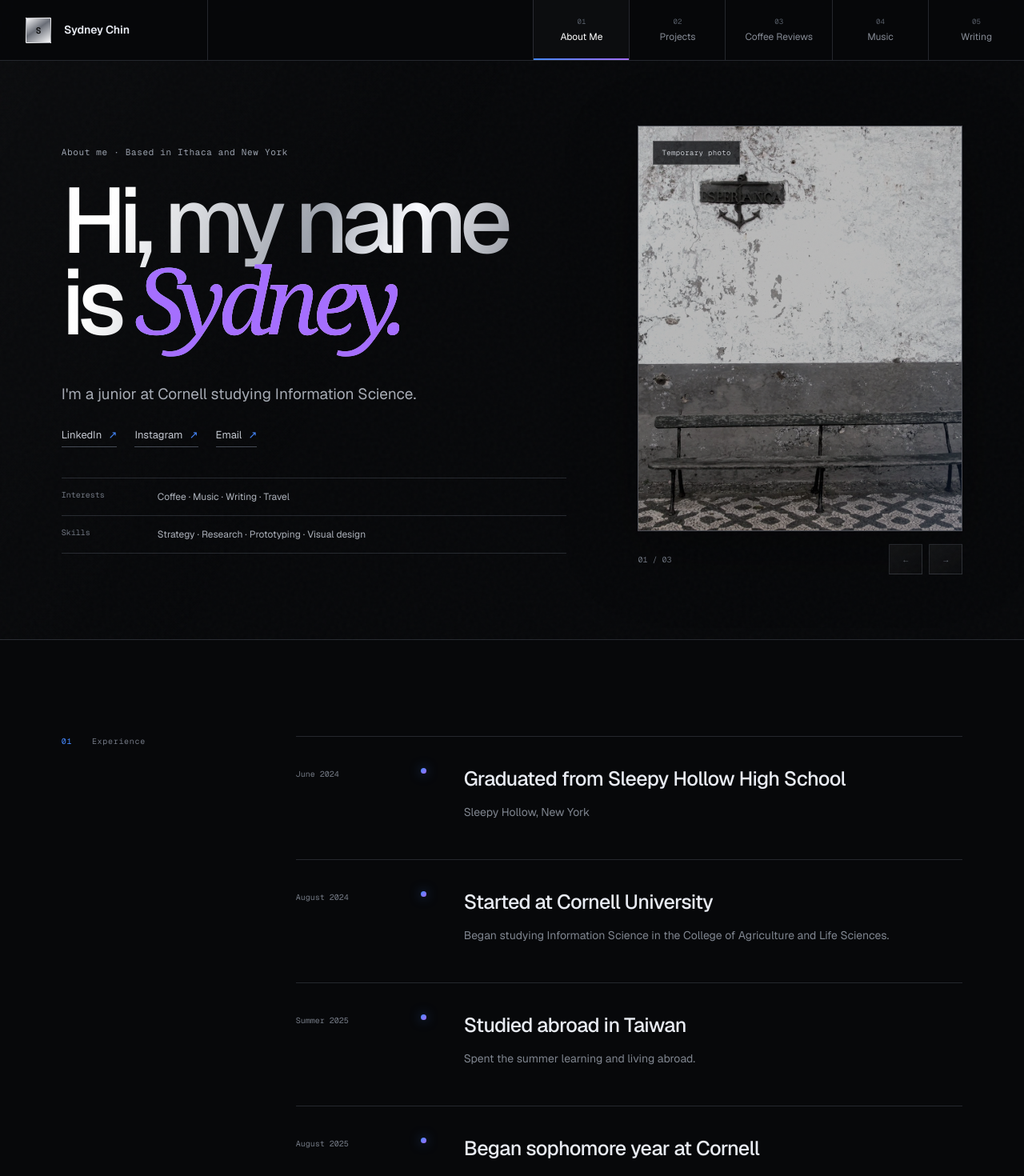
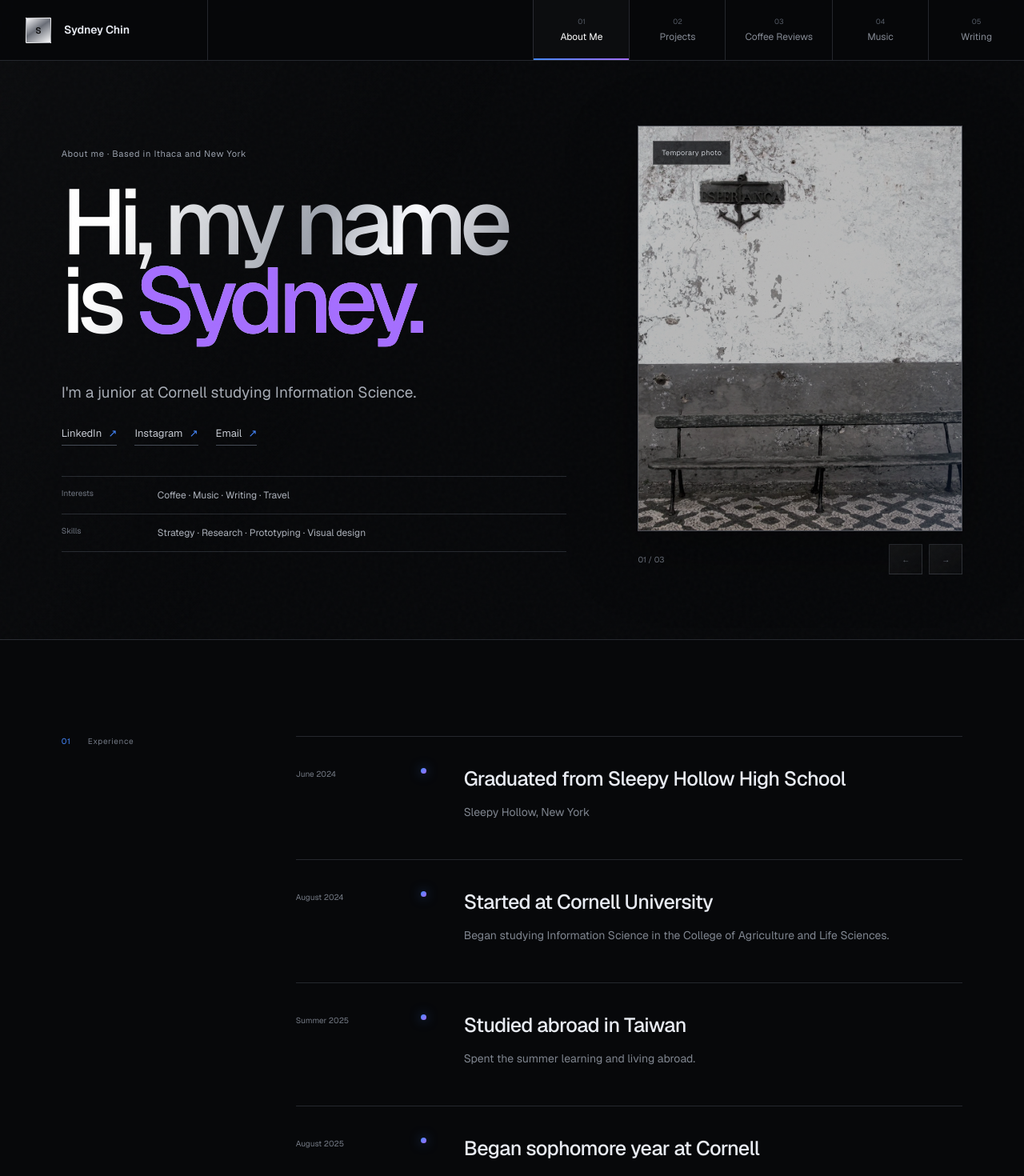
Before and after one commit to nysdey/personal-website, a Next.js app: page / in a window 1280 px wide. Shown: the top 1470 px of the page at 80% size. Built offline with nearby package versions, Linux system fonts and the light colour scheme.

Commit message:
Use one sans serif typeface throughout

```diff
--- a/app/globals.css
+++ b/app/globals.css
@@ -25,11 +25,11 @@ body::before {
 main { min-height: 100vh; overflow: hidden; }
 .site-header { height: 76px; border-bottom: 1px solid var(--line); display: flex; align-items: stretch; position: relative; z-index: 30; background: rgba(7,8,10,.83); backdrop-filter: blur(20px); }
 .wordmark { width: 260px; display: flex; align-items: center; gap: 16px; background: none; border: 0; border-right: 1px solid var(--line); padding: 0 32px; cursor: pointer; }
-.mark { width: 32px; height: 32px; border: 1px solid rgba(255,255,255,.25); display: grid; place-items: center; font: 600 11px var(--font-geist-mono); background: linear-gradient(145deg,#f8f8fa,#696d76 45%,#fbfbfc); color: #111; }
+.mark { width: 32px; height: 32px; border: 1px solid rgba(255,255,255,.25); display: grid; place-items: center; font: 600 11px var(--font-geist-sans); background: linear-gradient(145deg,#f8f8fa,#696d76 45%,#fbfbfc); color: #111; }
 .name { font-size: 14px; font-weight: 580; letter-spacing: -.01em; }
 .nav { display: flex; margin-left: auto; }
 .nav-item { position: relative; padding: 0 24px; min-width: 120px; border: 0; border-left: 1px solid var(--line); background: transparent; color: #858a94; cursor: pointer; font-size: 12px; transition: color .25s, background .25s; }
-.nav-item span { display: block; font: 9px var(--font-geist-mono); color: #555b65; margin-bottom: 4px; }
+.nav-item span { display: block; font: 9px var(--font-geist-sans); color: #555b65; margin-bottom: 4px; }
 .nav-item::after { content: ""; position: absolute; left: 0; right: 100%; bottom: 0; height: 2px; background: linear-gradient(90deg,var(--blue),var(--violet)); transition: right .3s; }
 .nav-item:hover, .nav-item.active { color: #fff; background: rgba(255,255,255,.025); }
 .nav-item.active::after { right: 0; }
@@ -40,9 +40,9 @@ main { min-height: 100vh; overflow: hidden; }
 .hero { min-height: calc(100vh - 76px); position: relative; padding: 5vw 6vw; display: grid; grid-template-columns: minmax(0, 1.12fr) minmax(340px, .72fr); gap: 7vw; align-items: center; border-bottom: 1px solid var(--line); background: linear-gradient(120deg,rgba(255,255,255,.02),transparent 42%); }
 .collection-hero::before { content: ""; position: absolute; inset: 0; pointer-events: none; background-image: linear-gradient(var(--line) 1px,transparent 1px),linear-gradient(90deg,var(--line) 1px,transparent 1px); background-size: 25% 100%,100% 100%; opacity: .2; mask-image: linear-gradient(to bottom,transparent,#000 35%,transparent); }
 .hero-intro { position: relative; z-index: 2; }
-.hero-kicker { font: 11px var(--font-geist-mono); letter-spacing: .06em; color: #9aa1ad; margin-bottom: 30px; }
+.hero-kicker { font: 11px var(--font-geist-sans); letter-spacing: .06em; color: #9aa1ad; margin-bottom: 30px; }
 h1 { margin: 0; position: relative; z-index: 2; font-size: clamp(60px,9vw,148px); line-height: .85; letter-spacing: -.075em; font-weight: 500; background: linear-gradient(110deg,#fff 12%,#9da2ac 48%,#fafbff 65%,#757a84 92%); -webkit-background-clip: text; color: transparent; }
-h1 em { font-family: Georgia, serif; font-weight: 400; color: var(--violet); background: linear-gradient(110deg,var(--blue),#d0b9ff 55%,var(--violet)); -webkit-background-clip: text; font-style: italic; }
+h1 > span { font-family: inherit; font-weight: inherit; color: var(--violet); background: linear-gradient(110deg,var(--blue),#d0b9ff 55%,var(--violet)); -webkit-background-clip: text; }
 .hero-intro > p { color: #a7acb5; font-size: 19px; line-height: 1.55; margin: 52px 0 0; max-width: 520px; }
 .social-links { display: flex; flex-wrap: wrap; gap: 22px; margin-top: 26px; }
 .social-links a { color: #c7cbd3; text-decoration: none; font-size: 13px; padding-bottom: 5px; border-bottom: 1px solid #454b56; transition: color .2s, border-color .2s; }
@@ -50,21 +50,21 @@ h1 em { font-family: Georgia, serif; font-weight: 400; color: var(--violet); bac
 .social-links a span { color: var(--blue); margin-left: 5px; }
 .quick-facts { margin: 38px 0 0; max-width: 640px; border-top: 1px solid var(--line); }
 .quick-facts div { display: grid; grid-template-columns: 105px 1fr; gap: 15px; padding: 14px 0; border-bottom: 1px solid var(--line); }
-.quick-facts dt { color: #6f7580; font: 10px var(--font-geist-mono); }
+.quick-facts dt { color: #6f7580; font: 10px var(--font-geist-sans); }
 .quick-facts dd { margin: 0; color: #acb1ba; font-size: 12px; line-height: 1.5; }
 .photo-carousel { position: relative; z-index: 2; width: 100%; max-width: 520px; justify-self: end; }
 .photo-frame { position: relative; aspect-ratio: 4 / 5; overflow: hidden; border: 1px solid rgba(235,240,255,.26); background: #15171c; box-shadow: 0 24px 80px rgba(0,0,0,.38); }
 .photo-frame::after { content: ""; position: absolute; inset: 0; background: linear-gradient(125deg,rgba(255,255,255,.16),transparent 25%,transparent 70%,rgba(69,137,255,.12)); pointer-events: none; mix-blend-mode: screen; }
 .carousel-photo { position: absolute; inset: 0; width: 100%; height: 100%; object-fit: cover; filter: saturate(.55) contrast(1.08) brightness(.72); opacity: 0; transform: scale(1.025); transition: opacity .55s ease, transform .8s ease; }
 .carousel-photo.active { opacity: 1; transform: scale(1); }
-.photo-placeholder-note { position: absolute; z-index: 2; top: 18px; left: 18px; padding: 8px 10px; background: rgba(8,9,12,.74); border: 1px solid rgba(255,255,255,.18); color: #c7cad0; font: 9px var(--font-geist-mono); letter-spacing: .04em; }
-.carousel-controls { display: flex; align-items: center; justify-content: space-between; padding-top: 16px; color: #737985; font: 10px var(--font-geist-mono); }
+.photo-placeholder-note { position: absolute; z-index: 2; top: 18px; left: 18px; padding: 8px 10px; background: rgba(8,9,12,.74); border: 1px solid rgba(255,255,255,.18); color: #c7cad0; font: 9px var(--font-geist-sans); letter-spacing: .04em; }
+.carousel-controls { display: flex; align-items: center; justify-content: space-between; padding-top: 16px; color: #737985; font: 10px var(--font-geist-sans); }
 .carousel-controls div { display: flex; gap: 8px; }
 .carousel-controls button { width: 42px; height: 38px; border: 1px solid var(--line); background: linear-gradient(145deg,rgba(255,255,255,.07),rgba(255,255,255,.015)); cursor: pointer; transition: border-color .2s, color .2s; }
 .carousel-controls button:hover { border-color: #727986; color: #fff; }
 
 .profile-section, .dispatches, .experience-section { display: grid; grid-template-columns: 26% 1fr; padding: 120px 6vw; border-bottom: 1px solid var(--line); }
-.section-label { font: 10px var(--font-geist-mono); letter-spacing: .07em; color: #737985; }
+.section-label { font: 10px var(--font-geist-sans); letter-spacing: .07em; color: #737985; }
 .section-label span { color: var(--blue); margin-right: 18px; }
 .profile-copy { max-width: 960px; }
 .lead { font-size: clamp(34px,5vw,72px); line-height: 1.08; letter-spacing: -.045em; margin: 0 0 70px; color: #b9bdc5; }
@@ -74,7 +74,7 @@ h1 em { font-family: Georgia, serif; font-weight: 400; color: var(--violet); bac
 .timeline-item { display: grid; grid-template-columns: 170px 1fr; gap: 40px; min-height: 154px; padding: 34px 0; border-bottom: 1px solid var(--line); position: relative; transition: padding-left .25s, background .25s; }
 .timeline-item::before { content: ""; position: absolute; left: 156px; top: 39px; width: 7px; height: 7px; border-radius: 50%; background: linear-gradient(135deg,var(--blue),var(--violet)); box-shadow: 0 0 14px rgba(69,137,255,.5); }
 .timeline-item:hover { padding-left: 12px; background: linear-gradient(90deg,rgba(69,137,255,.055),transparent 65%); }
-.timeline-item time { color: #747a85; font: 10px var(--font-geist-mono); padding-top: 6px; }
+.timeline-item time { color: #747a85; font: 10px var(--font-geist-sans); padding-top: 6px; }
 .timeline-item h2 { margin: 0 0 12px; font-size: 25px; font-weight: 500; letter-spacing: -.025em; }
 .timeline-item p { color: #7f858f; line-height: 1.55; margin: 0; max-width: 620px; font-size: 14px; }
 .text-link { border: 0; border-bottom: 1px solid #696f7a; background: transparent; margin-top: 40px; padding: 0 0 9px; cursor: pointer; }
@@ -83,35 +83,35 @@ h1 em { font-family: Georgia, serif; font-weight: 400; color: var(--violet); bac
 .signal-card { min-height: 240px; border-right: 1px solid var(--line); padding: 24px; background: linear-gradient(150deg,rgba(255,255,255,.04),transparent 60%); transition: background .3s; }
 .signal-card:last-child { border-right: 0; }
 .signal-card:hover { background: linear-gradient(145deg,rgba(69,137,255,.12),rgba(165,110,255,.04)); }
-.signal-card > span { font: 10px var(--font-geist-mono); color: #515761; }
-.signal-card small { display: block; margin-top: 75px; color: #6f7580; letter-spacing: .06em; font: 9px var(--font-geist-mono); }
+.signal-card > span { font: 10px var(--font-geist-sans); color: #515761; }
+.signal-card small { display: block; margin-top: 75px; color: #6f7580; letter-spacing: .06em; font: 9px var(--font-geist-sans); }
 .signal-card p { font-size: 20px; letter-spacing: -.025em; max-width: 240px; }
 
 .collection-hero { min-height: 580px; padding: 100px 6vw 70px; position: relative; display: grid; grid-template-columns: 16% 1fr 30%; align-items: end; border-bottom: 1px solid var(--line); overflow: hidden; }
 .collection-hero h1 { font-size: clamp(58px,8vw,122px); line-height: .9; }
 .collection-hero > p { color: #999faa; line-height: 1.6; max-width: 390px; align-self: end; margin: 0 0 6px; }
-.collection-index { align-self: start; font: 12px var(--font-geist-mono); color: var(--blue); }
+.collection-index { align-self: start; font: 12px var(--font-geist-sans); color: var(--blue); }
 
 .project-list { padding: 0 6vw 100px; }
 .project-card { display: grid; grid-template-columns: 52% 1fr; min-height: 500px; border-bottom: 1px solid var(--line); }
 .project-visual { position: relative; display: grid; place-items: center; overflow: hidden; background: radial-gradient(circle at 60% 50%,rgba(98,109,141,.22),transparent 44%); border-right: 1px solid var(--line); }
-.project-visual > span { position: absolute; left: 0; top: 28px; font: 10px var(--font-geist-mono); color: #656b76; }
+.project-visual > span { position: absolute; left: 0; top: 28px; font: 10px var(--font-geist-sans); color: #656b76; }
 .project-sphere { width: 280px; height: 210px; border-radius: 2px; background: linear-gradient(145deg,#e6e7eb,#474d59 35%,#0a0b0e 60%,#a56eff); box-shadow: -25px -10px 70px rgba(69,137,255,.15); transition: transform .5s; transform: skewY(-5deg); }
 .project-card:nth-child(2) .project-sphere { transform: rotate(-7deg); background: linear-gradient(135deg,var(--blue),#111 48%,var(--violet)); }
 .project-card:nth-child(3) .project-sphere { transform: skewX(8deg); background: linear-gradient(110deg,#eee,#333,var(--violet),var(--blue),#eee); }
 .project-card:hover .project-sphere { transform: translateY(-8px); }
 .project-info { padding: 70px 8%; position: relative; align-self: center; }
-.project-info small { font: 9px var(--font-geist-mono); color: var(--blue); letter-spacing: .07em; }
+.project-info small { font: 9px var(--font-geist-sans); color: var(--blue); letter-spacing: .07em; }
 .project-info h2 { font-size: 42px; letter-spacing: -.045em; margin: 22px 0; }
 .project-info p { color: #8f959f; line-height: 1.65; max-width: 420px; }
 .project-info button, .writing-list article button { width: 48px; height: 48px; border: 1px solid var(--line); background: none; position: absolute; right: 0; bottom: 70px; font-size: 20px; }
 
 .coffee-list { padding: 70px 6vw 130px; }
 .list-head, .coffee-list article { display: grid; grid-template-columns: 12% 24% 30% 1fr; align-items: center; }
-.list-head { padding: 0 0 18px; border-bottom: 1px solid var(--line); color: #5f6570; letter-spacing: .06em; font: 9px var(--font-geist-mono); }
+.list-head { padding: 0 0 18px; border-bottom: 1px solid var(--line); color: #5f6570; letter-spacing: .06em; font: 9px var(--font-geist-sans); }
 .coffee-list article { min-height: 150px; border-bottom: 1px solid var(--line); transition: background .25s, padding .25s; }
 .coffee-list article:hover { background: linear-gradient(90deg,rgba(69,137,255,.08),transparent); padding-left: 15px; }
-.coffee-list strong { font: 400 34px var(--font-geist-mono); background: linear-gradient(var(--blue),var(--violet)); -webkit-background-clip: text; color: transparent; }
+.coffee-list strong { font: 400 34px var(--font-geist-sans); background: linear-gradient(var(--blue),var(--violet)); -webkit-background-clip: text; color: transparent; }
 .coffee-list h2 { font-size: 28px; margin: 0; }
 .coffee-list article div { display: flex; flex-direction: column; gap: 8px; color: #b6bac1; }
 .coffee-list small, .coffee-list p { color: #727883; }
@@ -120,30 +120,30 @@ h1 em { font-family: Georgia, serif; font-weight: 400; color: var(--violet); bac
 .album-art { aspect-ratio: 1; max-width: 570px; padding: 36px; position: relative; overflow: hidden; border: 1px solid #464b55; background: linear-gradient(135deg,#10131a,#242936 48%,#0a0b0e); }
 .disc { position: absolute; width: 78%; aspect-ratio: 1; border-radius: 50%; right: -20%; top: -13%; background: repeating-radial-gradient(circle,#101115 0 4px,#282c36 5px 6px); box-shadow: -30px 30px 100px rgba(69,137,255,.15); }
 .disc::after { content: ""; position: absolute; inset: 39%; border-radius: 50%; background: radial-gradient(circle,#050609 20%,var(--violet) 22%,var(--blue)); }
-.album-art > span { font: 9px var(--font-geist-mono); letter-spacing: .14em; color: var(--blue); }
+.album-art > span { font: 9px var(--font-geist-sans); letter-spacing: .14em; color: var(--blue); }
 .album-art h2 { position: absolute; bottom: 65px; margin: 0; font-size: clamp(45px,5vw,76px); line-height: .9; letter-spacing: -.06em; }
-.album-art small { position: absolute; bottom: 35px; font: 9px var(--font-geist-mono); color: #777d87; }
+.album-art small { position: absolute; bottom: 35px; font: 9px var(--font-geist-sans); color: #777d87; }
 .track-list article { min-height: 90px; border-bottom: 1px solid var(--line); display: grid; grid-template-columns: 50px 1fr 50px 40px; align-items: center; }
-.track-list > article > span, .track-list time { font: 10px var(--font-geist-mono); color: #676d77; }
+.track-list > article > span, .track-list time { font: 10px var(--font-geist-sans); color: #676d77; }
 .track-list h3 { font-size: 17px; margin: 0 0 5px; font-weight: 500; }
 .track-list small { color: #727883; }
 .track-list button { width: 36px; height: 36px; border: 1px solid var(--line); border-radius: 50%; background: none; font-size: 8px; }
 
 .writing-list { padding: 40px 6vw 130px; }
 .writing-list > article { display: grid; grid-template-columns: 12% 30% 1fr 8% 50px; gap: 3%; align-items: center; min-height: 170px; border-bottom: 1px solid var(--line); position: relative; }
-.writing-list time, .writing-list > article > span { font: 9px var(--font-geist-mono); color: #686e78; }
+.writing-list time, .writing-list > article > span { font: 9px var(--font-geist-sans); color: #686e78; }
 .writing-list h2 { font-size: 27px; margin: 0; letter-spacing: -.035em; }
 .writing-list p { color: #858b95; line-height: 1.5; }
 .writing-list article button { position: static; }
 .newsletter { margin-top: 100px; padding: 70px; border: 1px solid var(--line); background: radial-gradient(circle at 80%,rgba(100,87,154,.22),transparent 30%),linear-gradient(120deg,#14171d,#090a0c); }
-.newsletter > span { font: 9px var(--font-geist-mono); letter-spacing: .08em; color: var(--blue); }
+.newsletter > span { font: 9px var(--font-geist-sans); letter-spacing: .08em; color: var(--blue); }
 .newsletter h2 { font-size: 48px; letter-spacing: -.05em; margin: 20px 0 10px; }
 .newsletter p { color: #8d939d; max-width: 550px; }
 .newsletter > div { display: flex; margin-top: 35px; max-width: 630px; }
 .newsletter input { flex: 1; background: rgba(0,0,0,.2); border: 1px solid var(--line); padding: 15px; color: #fff; outline: none; }
 .newsletter > div button { background: linear-gradient(120deg,var(--blue),var(--violet)); color: #090a0c; border: 0; padding: 0 25px; font-weight: 600; }
 
-footer { height: 100px; padding: 0 6vw; display: flex; justify-content: space-between; align-items: center; font: 9px var(--font-geist-mono); letter-spacing: .06em; color: #646a74; }
+footer { height: 100px; padding: 0 6vw; display: flex; justify-content: space-between; align-items: center; font: 9px var(--font-geist-sans); letter-spacing: .06em; color: #646a74; }
 footer a { color: #c8cbd1; text-decoration: none; }
 footer a span { color: var(--blue); margin-left: 10px; }
 
--- a/app/page.tsx
+++ b/app/page.tsx
@@ -138,7 +138,7 @@ function About({ onNavigate }: { onNavigate: (tab: Tab) => void }) {
       <section className="hero">
         <div className="hero-intro">
           <div className="hero-kicker">About me · Based in Ithaca and New York</div>
-          <h1>Hi, my name<br />is <em>Sydney.</em></h1>
+          <h1>Hi, my name<br />is <span>Sydney.</span></h1>
           <p>I&apos;m a junior at Cornell studying Information Science.</p>
           <div className="social-links" aria-label="Social links">
             <a href="https://www.linkedin.com" target="_blank" rel="noreferrer">LinkedIn <Arrow /></a>
```
Also changed, not shown: app/layout.tsx (+2 -7 lines).
